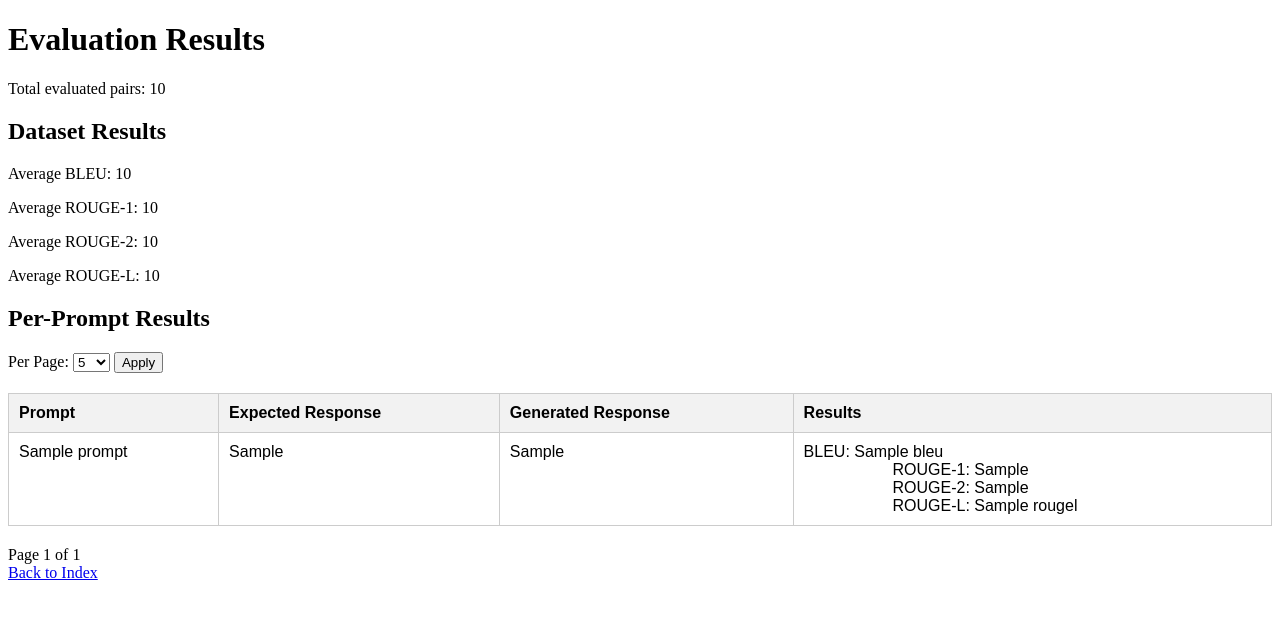
After one commit to KnightWolf2014/Large-Language-Model-Evaluation, a Flask app: template templates/evaluation_results.html in a window 1280 px wide. The commit adds this page. Shown: the top 619 px of the page. Run offline with Flask 2, Linux system fonts and the light colour scheme; the template is opened without the code that fills it: most values are stand-ins (such as "Sample title", 1, 10 or a date in 2020).

Commit message:
evaluación con BLEU i ROUGE

```diff
--- a/app.py
+++ b/app.py
@@ -10,14 +10,18 @@ from views.chat import chat_blueprint
 from views.dataset import dataset_blueprint
 from views.loadModel import loadModel_blueprint
 from views.datasets import datasets_blueprint
+from views.evaluateResults import evaluateResults_blueprint
 
 app = Flask(__name__, template_folder='templates')
+app.secret_key = 'ClaveDeSeguridadTFG'
+
 
 app.register_blueprint(index_blueprint)
 app.register_blueprint(chat_blueprint)
 app.register_blueprint(dataset_blueprint)
 app.register_blueprint(loadModel_blueprint)
 app.register_blueprint(datasets_blueprint)
+app.register_blueprint(evaluateResults_blueprint)
 
 create_dataset_responses_table()
 create_datasets_table()
--- a/requirements.txt
+++ b/requirements.txt
@@ -3,3 +3,5 @@ Werkzeug==2.0.1
 Flask-HTTPAuth==4.4.0
 Flask-Login==0.5.0
 Markdown==3.3.4  # Assuming you need Markdown
+nltk==3.7
+rouge-score==0.1.2
--- /dev/null
+++ b/templates/evaluation_results.html
@@ -0,0 +1,114 @@
+<!DOCTYPE html>
+<html lang="en">
+<head>
+    <meta charset="UTF-8">
+    <title>Evaluation Results</title>
+    <style>
+        table {
+            width: 100%;
+            border-collapse: collapse;
+            margin: 20px 0;
+            font-family: Arial, sans-serif;
+        }
+        th, td {
+            padding: 10px;
+            border: 1px solid #ccc;
+            text-align: left;
+            vertical-align: top;
+        }
+        th {
+            background-color: #f2f2f2;
+        }
+        td {
+            word-wrap: break-word;
+            white-space: pre-wrap;
+        }
+        .pagination-controls {
+            margin-top: 20px;
+        }
+        .pagination-controls a {
+            margin-right: 10px;
+        }
+        .filters {
+            margin-bottom: 20px;
+        }
+        .metrics-container {
+            display: flex;
+            flex-direction: column;
+        }
+        .metrics-row {
+            display: flex;
+            justify-content: space-between;
+            align-items: center;
+        }
+        .metrics-row span {
+            margin: 0;
+            padding: 0;
+        }
+    </style>
+</head>
+<body>
+    <h1>Evaluation Results</h1>
+
+    <p>Total evaluated pairs: {{ total }}</p>
+
+    <h2>Dataset Results</h2>
+
+    <p>Average BLEU: {{ avg_bleu }}</p>
+    <p>Average ROUGE-1: {{ avg_rouge1 }}</p>
+    <p>Average ROUGE-2: {{ avg_rouge2 }}</p>
+    <p>Average ROUGE-L: {{ avg_rougel }}</p>
+
+
+    <h2>Per-Prompt Results</h2>
+
+    <div class="filters">
+        <form method="get" action="{{ url_for('evaluateResults.evaluate_results') }}">
+            <label for="per_page">Per Page:</label>
+            <select id="per_page" name="per_page">
+                <option value="5" {{ 'selected' if per_page == 5 else '' }}>5</option>
+                <option value="10" {{ 'selected' if per_page == 10 else '' }}>10</option>
+                <option value="25" {{ 'selected' if per_page == 25 else '' }}>25</option>
+            </select>
+            <input type="hidden" name="page" value="1">
+            <button type="submit">Apply</button>
+        </form>
+    </div>
+
+    <table>
+        <thead>
+            <tr>
+                <th>Prompt</th>
+                <th>Expected Response</th>
+                <th>Generated Response</th>
+                <th>Results</th>
+            </tr>
+        </thead>
+        <tbody>
+            {% for item in results %}
+            <tr>
+                <td>{{ item.prompt }}</td>
+                <td>{{ item.expected_response }}</td>
+                <td>{{ item.generated_response }}</td>
+                <td>BLEU: {{ item.bleu }}
+                    ROUGE-1: {{ item.rouge1 }}
+                    ROUGE-2: {{ item.rouge2 }}
+                    ROUGE-L: {{ item.rougel }}</td>
+            </tr>
+            {% endfor %}
+        </tbody>
+    </table>
+
+    <div class="pagination-controls">
+        {% if prev_page %}
+            <a href="{{ url_for('evaluateResults.evaluate_results', page=prev_page, per_page=per_page) }}">Previous</a>
+        {% endif %}
+        <span>Page {{ page }} of {{ total_pages }}</span>
+        {% if next_page %}
+            <a href="{{ url_for('evaluateResults.evaluate_results', page=next_page, per_page=per_page) }}">Next</a>
+        {% endif %}
+    </div>
+
+    <a href="{{ url_for('index.index') }}">Back to Index</a>
+</body>
+</html>
--- a/templates/loadModel.html
+++ b/templates/loadModel.html
@@ -55,7 +55,7 @@
         <label for="dataset-json">Cargar archivo JSON:</label>
         <input type="file" id="dataset-json" name="dataset-json" accept=".json">
 
-        <button type="submit" id="run-testbank">Ejecutar Banco de Pruebas</button>
+        <button type="submit" id="run-dataset">Ejecutar Banco de Pruebas</button>
     </form>
 
     <a href="{{ url_for('index.index') }}">Back to Index</a>
--- a/templates/loadbank_results.html
+++ b/templates/loadbank_results.html
@@ -34,9 +34,9 @@
     </style>
 </head>
 <body>
-    <h1>Test Bank Results</h1>
+    <h1>Dataset Results</h1>
 
-    <button onclick="window.location.href='/dataset/download'">Evaluate Results</button>
+    <button onclick="window.location.href='/results'">Compare and Evaluate Results</button>
 
     <table>
         <thead>
--- a/views/__init__.py
+++ b/views/__init__.py
@@ -3,3 +3,4 @@ from .chat import chat_blueprint
 from .dataset import dataset_blueprint
 from .loadModel import loadModel_blueprint
 from .datasets import datasets_blueprint
+from .evaluateResults import evaluateResults_blueprint
```
Also changed, not shown: views/evaluateResults.py (added, +115 -0 lines), views/loadModel.py (+114 -69 lines).
